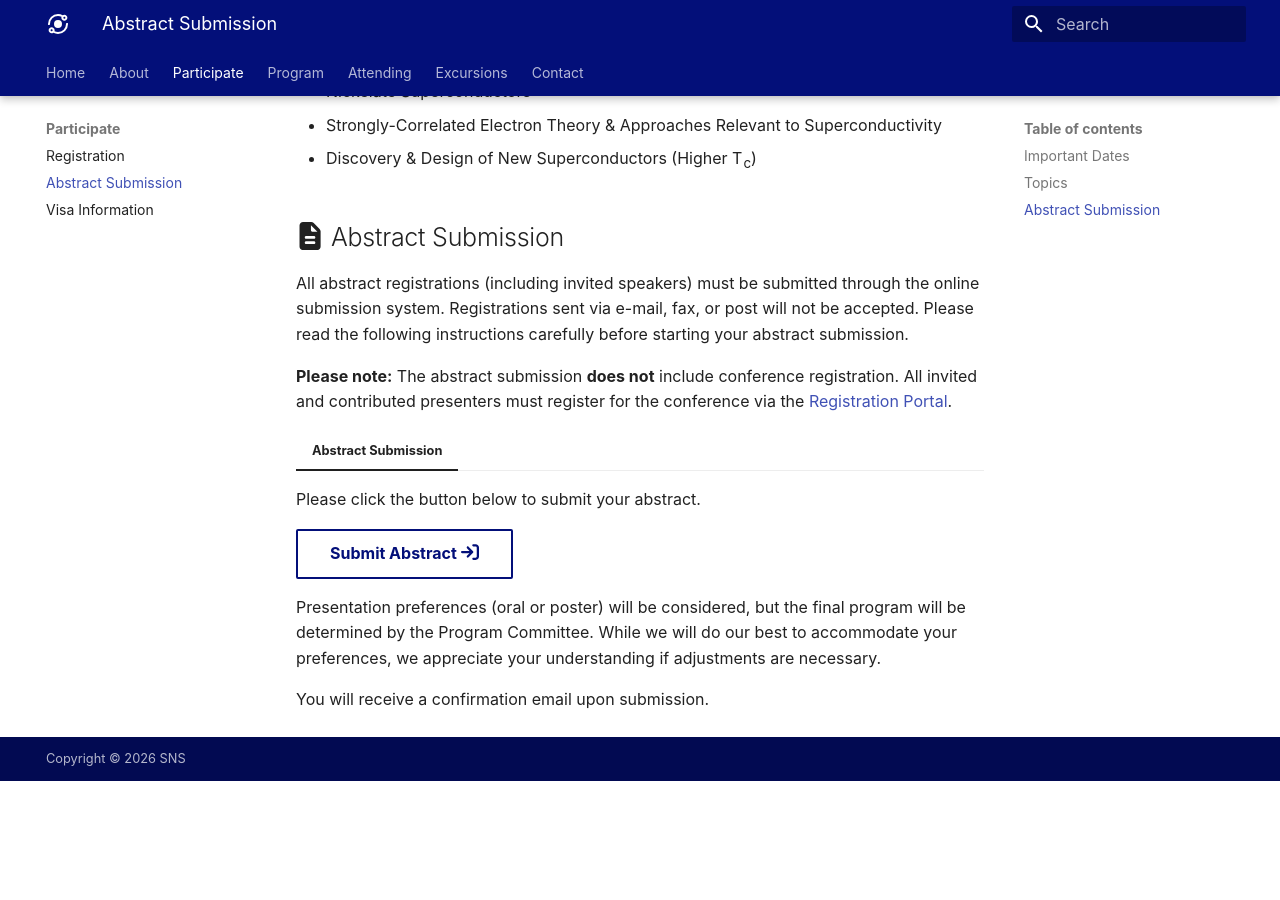
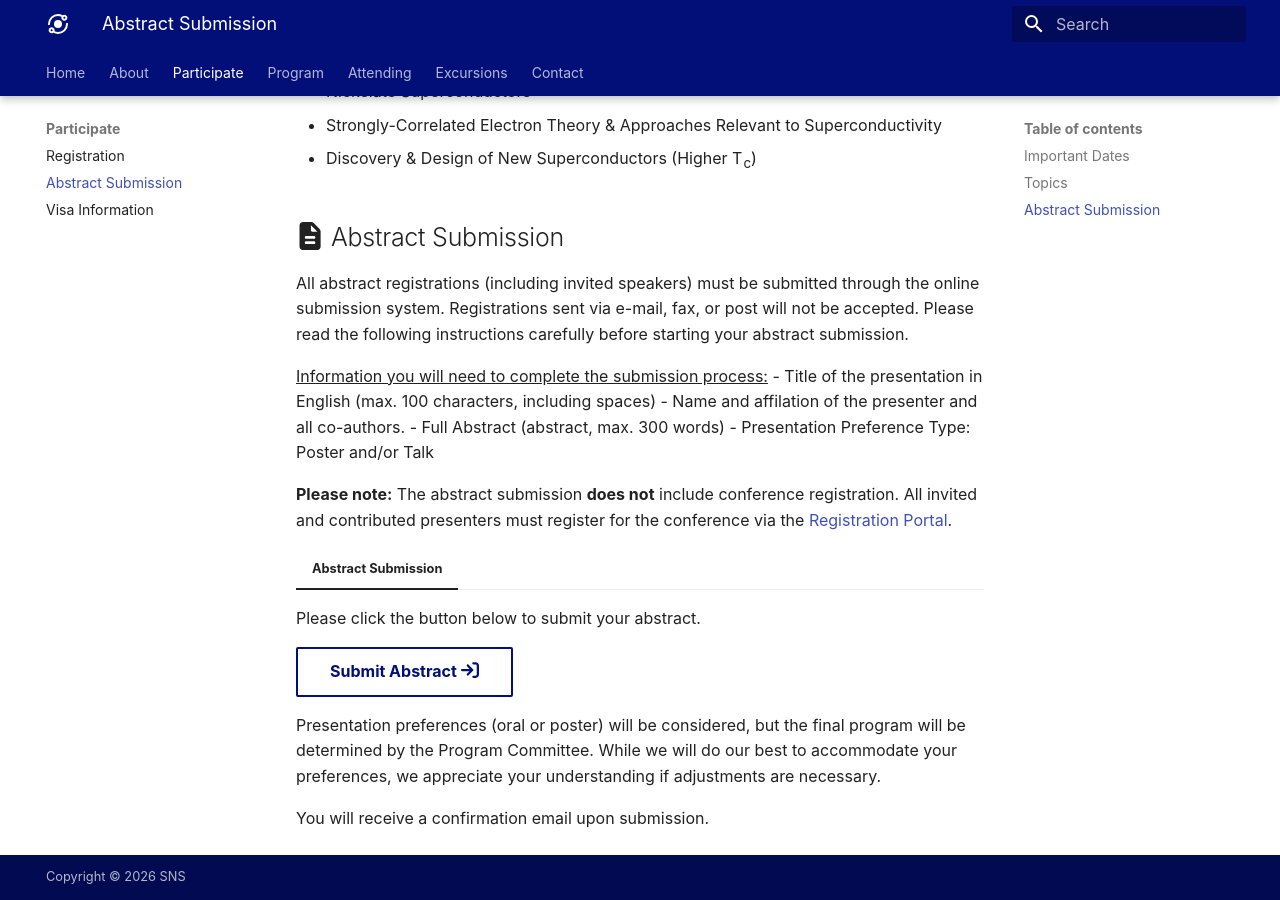
Before and after one commit to SNS2026/SNS2026.github.io, an MkDocs documentation site: the page built from docs/abstracts.md, in a window 1280 px wide and 900 px high, scrolled down 840 px. Built offline with MkDocs 1.6.1 and Material for MkDocs 9.7.7, drawn with Linux system fonts in a browser that asks for light colours; some web fonts are replaced; before the commit the page ends 1621 px from its top, so only the background shows below that.

Commit message:
Update abstracts.md

```diff
--- a/docs/abstracts.md
+++ b/docs/abstracts.md
@@ -38,6 +38,12 @@ Meeting organizers are not obligated to include contributed abstracts submitted
 ## :fontawesome-solid-file-lines: Abstract Submission
 All abstract registrations (including invited speakers) must be submitted through the online submission system. Registrations sent via e-mail, fax, or post will not be accepted. Please read the following instructions carefully before starting your abstract submission.
 
+<u>Information you will need to complete the submission process:</u>
+ - Title of the presentation in English (max. 100 characters, including spaces)
+ - Name and affilation of the presenter and all co-authors.
+ - Full Abstract (abstract, max. 300 words)
+ - Presentation Preference Type: Poster and/or Talk
+
 <!--
 === "Abstract Template"
 Use the template below for your abstract submission.
```
